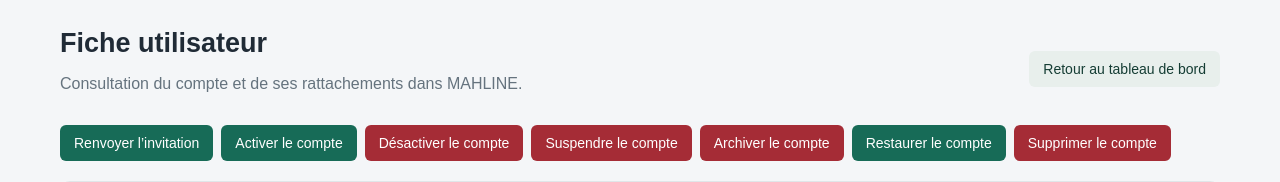
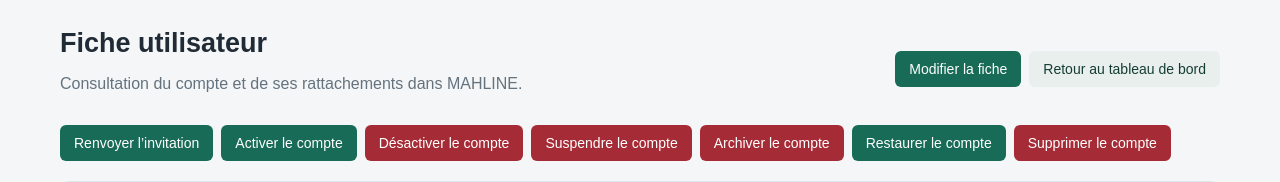
Before and after one commit to areda10/mahline_v1, a Laravel app: template resources/views/backoffice/users/show.blade.php in a window 1280 px wide. Shown: the part 106-288 px from the top of the page. Run offline with Laravel 12, Linux system fonts and the light colour scheme; a user stored in the database is signed in; tables that the repository leaves empty hold one stand-in row (values such as "Sample post"); the template is opened without the code that fills it: most values are stand-ins (such as "Sample title", 1, 10 or a date in 2020); parts of the project's set-up code (start-up, migrations or seed data) failed here and were passed over.

Commit message:
feat(identity): expose authorized user profile editing

```diff
--- a/resources/views/backoffice/users/show.blade.php
+++ b/resources/views/backoffice/users/show.blade.php
@@ -10,6 +10,9 @@
     </div>
 
     <div class="actions">
+        @can('update', $user)
+            <a class="button" href="{{ route('backoffice.users.edit', $user) }}">Modifier la fiche</a>
+        @endcan
         <a class="button button-secondary" href="{{ route('backoffice.dashboard') }}">Retour au tableau de bord</a>
         @if($canViewAssignments)
             <a class="button button-secondary" href="{{ route('backoffice.super-admins.cooperatives.index', $user) }}">Gérer les affectations</a>
```
